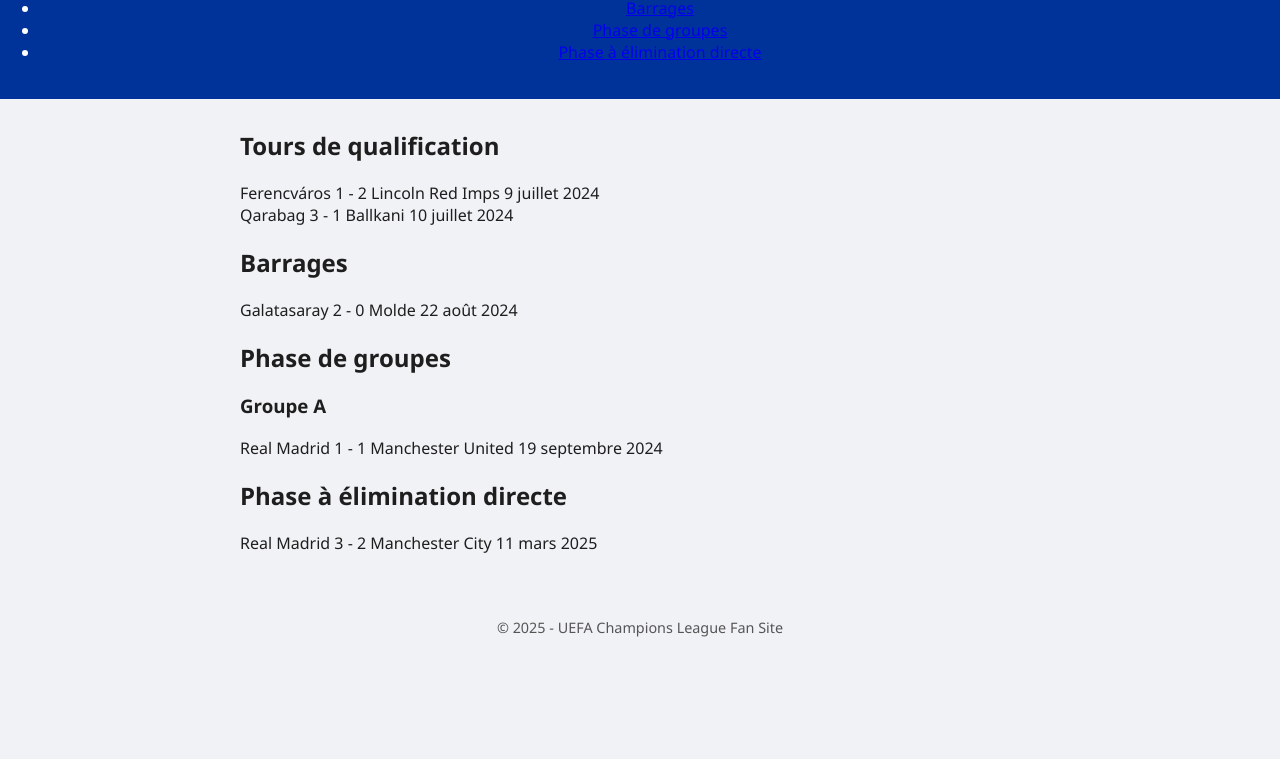
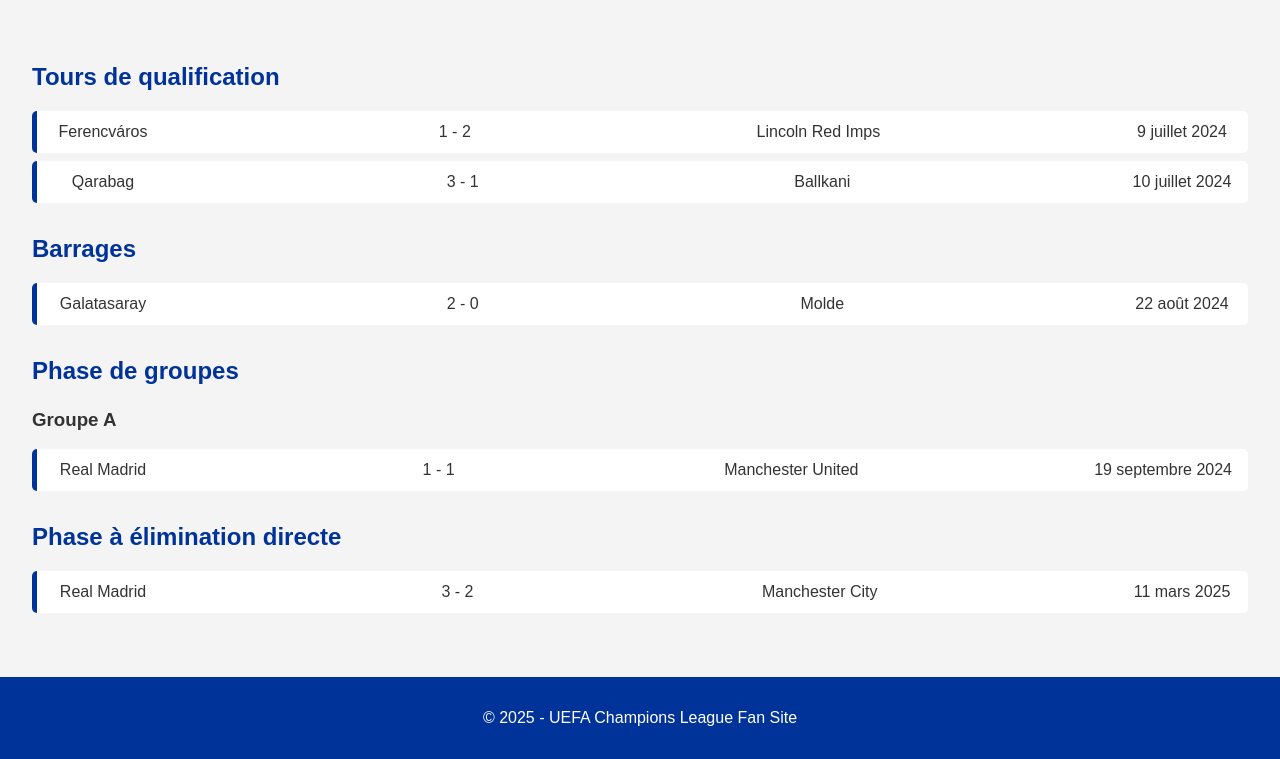
Before and after one commit to FauconRoyal/ligue-des-champions, a plain HTML site: page index.html in a window 1280 px wide. Shown: the part 131-890 px from the top of the page. Before the commit the page ends 803 px from the top, so only its background shows below. Drawn offline with Linux system fonts and the light colour scheme.

Commit message:
Update style.css

```diff
--- a/style.css
+++ b/style.css
@@ -1,50 +1,75 @@
 body {
-  font-family: 'Segoe UI', sans-serif;
-  background-color: #f0f2f5;
-  color: #1e1e1e;
+  font-family: Arial, sans-serif;
   margin: 0;
-  padding: 0;
+  background-color: #f4f4f4;
+  color: #333;
 }
 
 header {
   background-color: #003399;
   color: white;
+  padding: 1rem;
   text-align: center;
-  padding: 20px 0;
+}
+
+nav ul {
+  display: flex;
+  justify-content: center;
+  gap: 1.5rem;
+  list-style-type: none;
+  padding: 0;
+  margin: 1rem 0 0;
+}
+
+nav a {
+  color: white;
+  text-decoration: none;
+  font-weight: bold;
+}
+
+nav a:hover {
+  text-decoration: underline;
 }
 
 main {
-  max-width: 800px;
-  margin: 30px auto;
-  padding: 0 20px;
+  padding: 2rem;
 }
 
-.phase {
-  background-color: white;
-  border-left: 5px solid #003399;
-  margin-bottom: 30px;
-  padding: 20px;
-  box-shadow: 0 2px 5px rgba(0,0,0,0.1);
+h2 {
+  color: #003399;
+  margin-top: 2rem;
 }
 
-.phase h2 {
-  margin-top: 0;
-  color: #003399;
+.match-list {
+  display: flex;
+  flex-direction: column;
+  gap: 0.5rem;
 }
 
-.phase ul {
-  list-style: none;
-  padding-left: 0;
+.match {
+  background: white;
+  padding: 0.75rem 1rem;
+  border-left: 5px solid #003399;
+  border-radius: 5px;
+  display: flex;
+  justify-content: space-between;
+  align-items: center;
+  flex-wrap: wrap;
 }
 
-.phase li {
-  padding: 8px 0;
-  border-bottom: 1px solid #ddd;
+.match span {
+  min-width: 100px;
+  text-align: center;
+}
+
+.group {
+  margin-top: 1.5rem;
 }
 
 footer {
+  background-color: #003399;
+  color: white;
   text-align: center;
-  padding: 20px;
-  font-size: 0.9em;
-  color: #555;
+  padding: 1rem;
+  margin-top: 2rem;
 }
```
